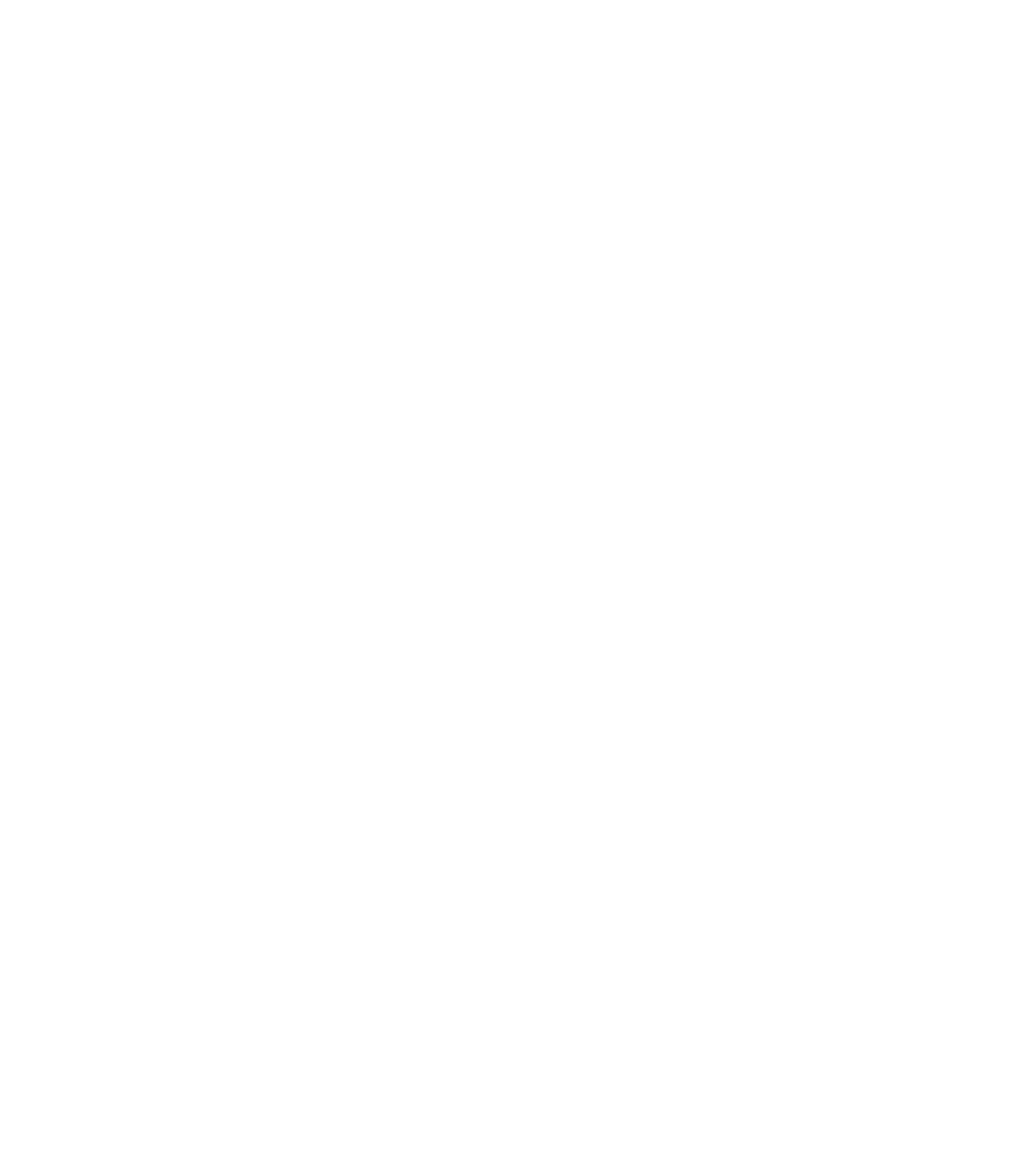
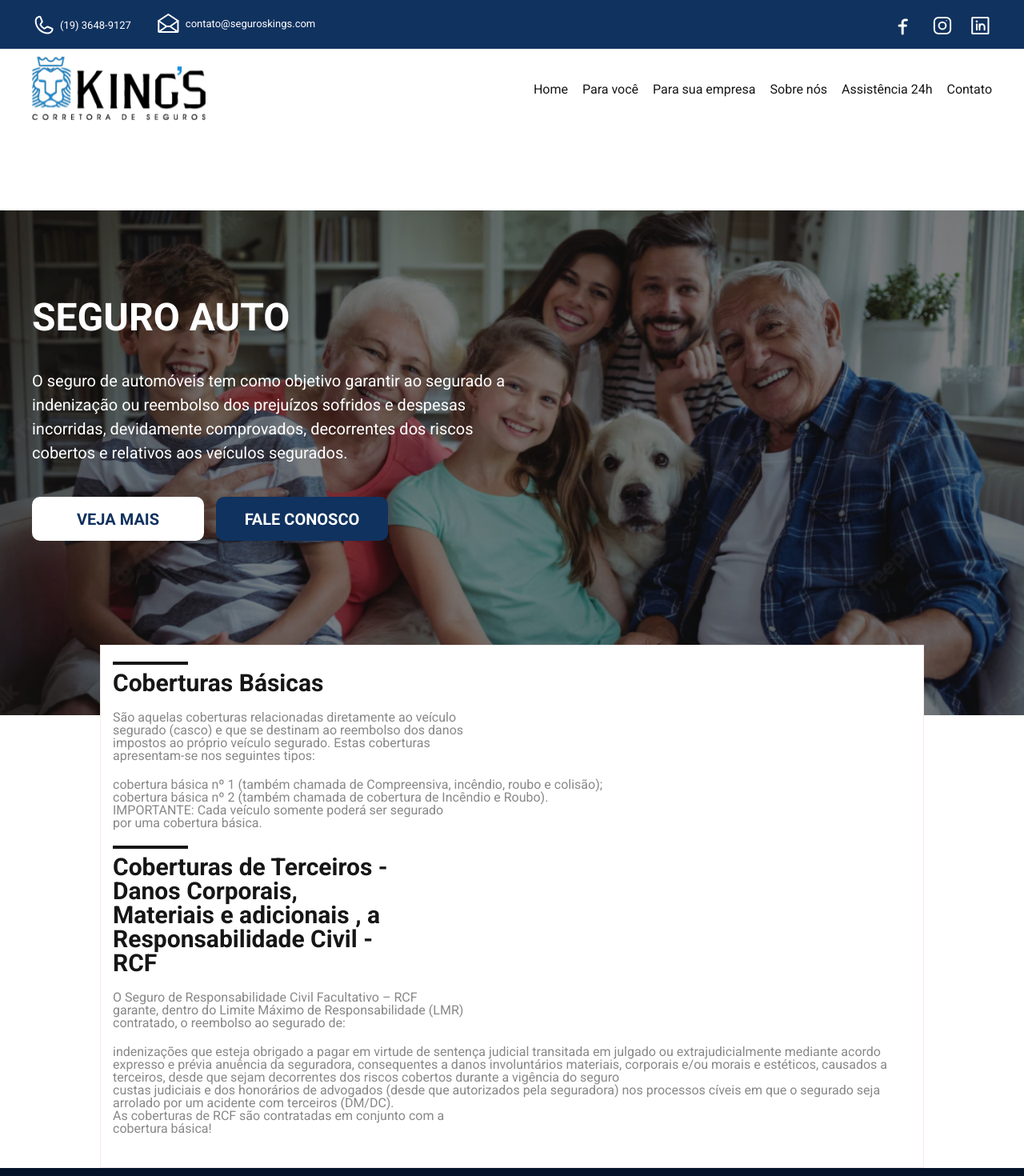
Before and after one commit to tiagopires123/kingscorretora, a React (Vite) app: page /seguro_auto in a window 1280 px wide. Before the commit this address had no page. Shown: the top 1470 px of the page at 80% size. Before the commit the page ends 800 px from the top, so only its background shows below. Built offline with nearby package versions, Linux system fonts and the light colour scheme.

Commit message:
Add SeguroAuto page

```diff
--- a/src/App.tsx
+++ b/src/App.tsx
@@ -3,6 +3,7 @@
 import ParaVoce from './pages/ParaVoce';
 import ParaEmpresa from './pages/ParaEmpresa';
 import SobreNos from './pages/SobreNos';
+import SeguroAuto from './pages/SeguroAuto';
 
 function App() {
   return (
@@ -14,9 +15,9 @@
           <Route path='/para_voce' element={<ParaVoce />} />
           <Route path='/para_empresa' element={<ParaEmpresa />} />
           <Route path='/sobre_nos' element={<SobreNos />} />
+          <Route path='/seguro_auto' element={<SeguroAuto />} />
         </Routes>
       </Router>
-
     </>
   )
 }
--- a/src/pages/Home.css
+++ b/src/pages/Home.css
@@ -130,6 +130,7 @@
 
 .article img {
   width: 100%;
+  max-width: 550px;
 }
 
 .benefits {
--- a/src/pages/ParaVoce.tsx
+++ b/src/pages/ParaVoce.tsx
@@ -1,5 +1,6 @@
 import Header from '../components/Header'
 import Footer from '../components/Footer'
+import { Link } from 'react-router-dom'
 
 import banner from '../assets/images/banner-voce.jpg'
 import agente from '../assets/images/agente-seguro.jpg'
@@ -43,10 +44,12 @@
       <div className='main-container'>
         <section className='section-container'>
           <div className='cards-middle'>
+            <Link to='/seguro_auto'>
               <div>
                 <img src={agente} alt='agente inspecionando batida' />
                 <span>Seguro Auto</span>
               </div>
+            </Link>
               <div>
                 <img src={businessMan} alt='homem segurando casinha de madeira' />
                 <span>Seguro Residencial</span>
--- /dev/null
+++ b/src/pages/SeguroAuto.tsx
@@ -0,0 +1,50 @@
+import Header from '../components/Header'
+import Footer from '../components/Footer'
+
+import banner from '../assets/images/banner-voce.jpg'
+import BannerButtons from '../components/BannerButtons'
+
+
+
+import './Home.css'
+
+function SeguroAuto() {
+  return (
+    <div>
+      <Header />
+      <div className='banner'>
+        <img src={banner} alt='pessoas felizes no trabalho' />
+        <div className='container'>
+          <div className='title'>
+            <h1>SEGURO AUTO</h1>
+            <p>O seguro de automóveis tem como objetivo garantir ao segurado a indenização ou reembolso dos prejuízos sofridos e despesas incorridas, devidamente comprovados, decorrentes dos riscos cobertos e relativos aos veículos segurados.</p>
+            <BannerButtons />
+          </div>
+        </div>
+      </div>
+
+      <div className='main-container'>
+        <section className='article section-container'>
+          <h2>Coberturas Básicas </h2>
+          <p>São aquelas coberturas relacionadas diretamente ao veículo segurado (casco) e que se destinam ao reembolso dos danos impostos ao próprio veículo segurado. Estas coberturas apresentam-se nos seguintes tipos:</p>
+          <ul>
+            <li>cobertura básica nº 1 (também chamada de Compreensiva, incêndio, roubo e colisão);</li>
+            <li>cobertura básica nº 2 (também chamada de cobertura de Incêndio e Roubo).</li>
+          </ul>
+          <p>IMPORTANTE: Cada veículo somente poderá ser segurado por uma cobertura básica.</p>
+
+          <h2>Coberturas de Terceiros - Danos Corporais, Materiais e adicionais , a Responsabilidade Civil - RCF</h2>
+          <p>O Seguro de Responsabilidade Civil Facultativo – RCF garante, dentro do Limite Máximo de Responsabilidade (LMR) contratado, o reembolso ao segurado de:</p>
+          <ul>
+            <li>indenizações que esteja obrigado a pagar em virtude de sentença judicial transitada em julgado ou extrajudicialmente mediante acordo expresso e prévia anuência da seguradora, consequentes a danos involuntários materiais, corporais e/ou morais e estéticos, causados a terceiros, desde que sejam decorrentes dos riscos cobertos durante a vigência do seguro</li>
+            <li>custas judiciais e dos honorários de advogados (desde que autorizados pela seguradora) nos processos cíveis em que o segurado seja arrolado por um acidente com terceiros (DM/DC). </li>
+          </ul>
+          <p>As coberturas de RCF são contratadas em conjunto com a cobertura básica!</p>
+        </section>
+      </div>
+      <Footer />
+    </div>
+  )
+}
+
+export default SeguroAuto
```
